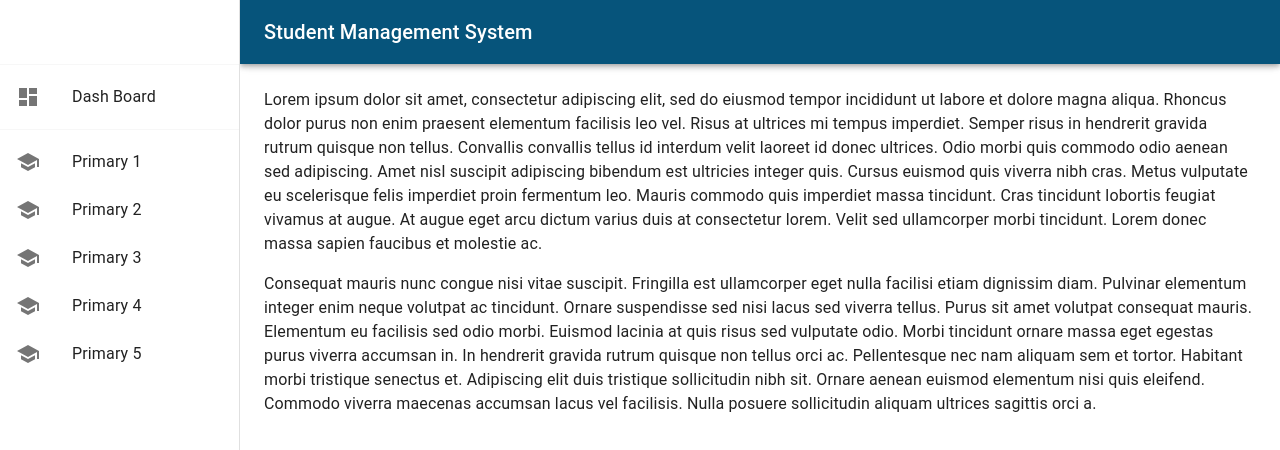
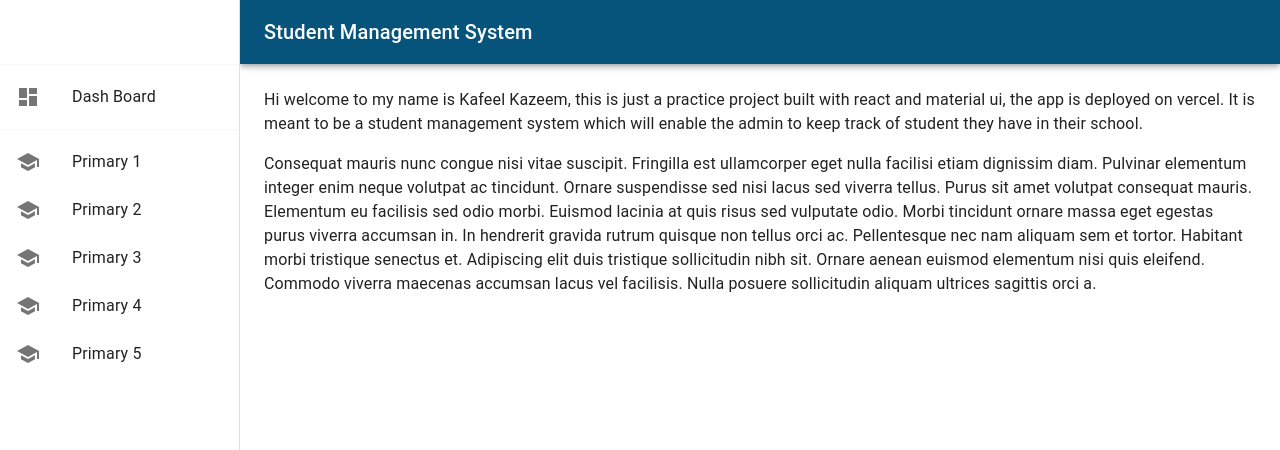
Before and after one commit to kafeelkazeem/StudentMS_frontEnd, a React (Create React App) app: page / in a window 1280 px wide. Shown: the top 450 px of the page. Built offline with nearby package versions, Linux system fonts and the light colour scheme.

Commit message:
new changes

```diff
--- a/src/pages/dashboard.jsx
+++ b/src/pages/dashboard.jsx
@@ -46,18 +46,9 @@ const Dash_board = () => {
       >
         <Toolbar />
         <Typography paragraph>
-          Lorem ipsum dolor sit amet, consectetur adipiscing elit, sed do eiusmod
-          tempor incididunt ut labore et dolore magna aliqua. Rhoncus dolor purus non
-          enim praesent elementum facilisis leo vel. Risus at ultrices mi tempus
-          imperdiet. Semper risus in hendrerit gravida rutrum quisque non tellus.
-          Convallis convallis tellus id interdum velit laoreet id donec ultrices.
-          Odio morbi quis commodo odio aenean sed adipiscing. Amet nisl suscipit
-          adipiscing bibendum est ultricies integer quis. Cursus euismod quis viverra
-          nibh cras. Metus vulputate eu scelerisque felis imperdiet proin fermentum
-          leo. Mauris commodo quis imperdiet massa tincidunt. Cras tincidunt lobortis
-          feugiat vivamus at augue. At augue eget arcu dictum varius duis at
-          consectetur lorem. Velit sed ullamcorper morbi tincidunt. Lorem donec massa
-          sapien faucibus et molestie ac.
+          Hi welcome to my name is Kafeel Kazeem, this is just a practice project built with react and material ui, the app is deployed
+          on vercel. It is meant to be a student management system which will enable the admin to keep track of student they have in their
+          school.
         </Typography>
         <Typography paragraph>
           Consequat mauris nunc congue nisi vitae suscipit. Fringilla est ullamcorper
```
